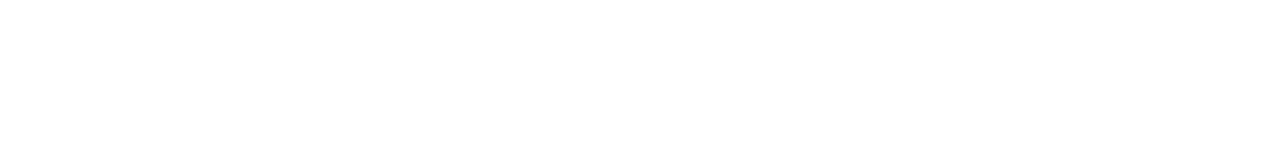
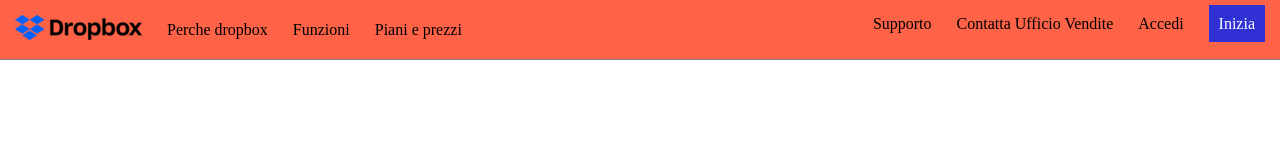
Before and after one commit to Ericdid/htmlcss-dropbox, a plain HTML site: page index.html in a window 1280 px wide. Drawn offline with Linux system fonts and the light colour scheme.

Commit message:
add-header

```diff
--- a/index.html
+++ b/index.html
@@ -3,7 +3,27 @@
   <head>
     <meta charset="UTF-8" />
     <meta name="viewport" content="width=device-width, initial-scale=1.0" />
+    <link rel="stylesheet" href="style.css" />
     <title>Document</title>
   </head>
-  <body></body>
+  <body>
+    <header class="flex">
+      <nav>
+        <ul class="flex links-row">
+          <li><img src="./img/logo-small.png" alt=""></li>
+          <li>Perche dropbox</li>
+          <li>Funzioni</li>
+          <li>Piani e prezzi</li>
+        </ul>
+      </nav>
+      <nav>
+        <ul class="flex links-row">
+          <li>Supporto</li>
+          <li>Contatta Ufficio Vendite</li>
+          <li>Accedi</li>
+          <li><span class="button"> Inizia</span></li>
+       </ul>
+    </nav></nav>
+    </header>
+  </body>
 </html>
--- a/style.css
+++ b/style.css
@@ -0,0 +1,32 @@
+* {
+  margin: 0;
+  padding: 0;
+  box-sizing: border-box;
+}
+/* UTILS */
+.flex {
+  display: flex;
+}
+
+/* HEADER AND NAV */
+header {
+  background-color: tomato;
+  width: 100vw;
+  height: 60px;
+  position: fixed;
+  flex-direction: row;
+  justify-content: space-between;
+  border-bottom: 1px solid grey;
+}
+.links-row {
+  margin: 15px;
+  flex-direction: row;
+  align-items: center;
+  gap: 25px;
+  list-style: none;
+}
+li > .button {
+  padding: 10px;
+  color: white;
+  background-color: rgb(48, 48, 212);
+}
```
